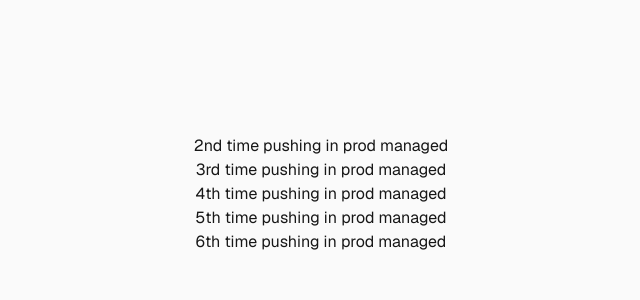
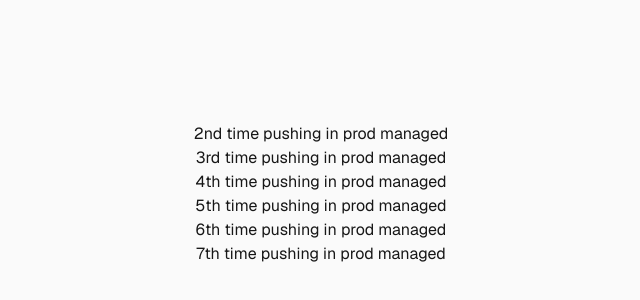
Before and after one commit to GauravNardia/clean-nextjs, a Next.js app: page / in a window 1280 px wide. Shown: the part 206-506 px from the top of the page, without its empty margins (319-959 px from the left). Built offline with nearby package versions, Linux system fonts and the light colour scheme.

Commit message:
7th push in prod

```diff
--- a/app/page.tsx
+++ b/app/page.tsx
@@ -8,6 +8,7 @@ export default function Home() {
       <h1>4th time pushing in prod managed</h1>
       <h1>5th time pushing in prod managed</h1>
       <h1>6th time pushing in prod managed</h1>
+      <h1>7th time pushing in prod managed</h1>
     </div>
   );
 }
```
